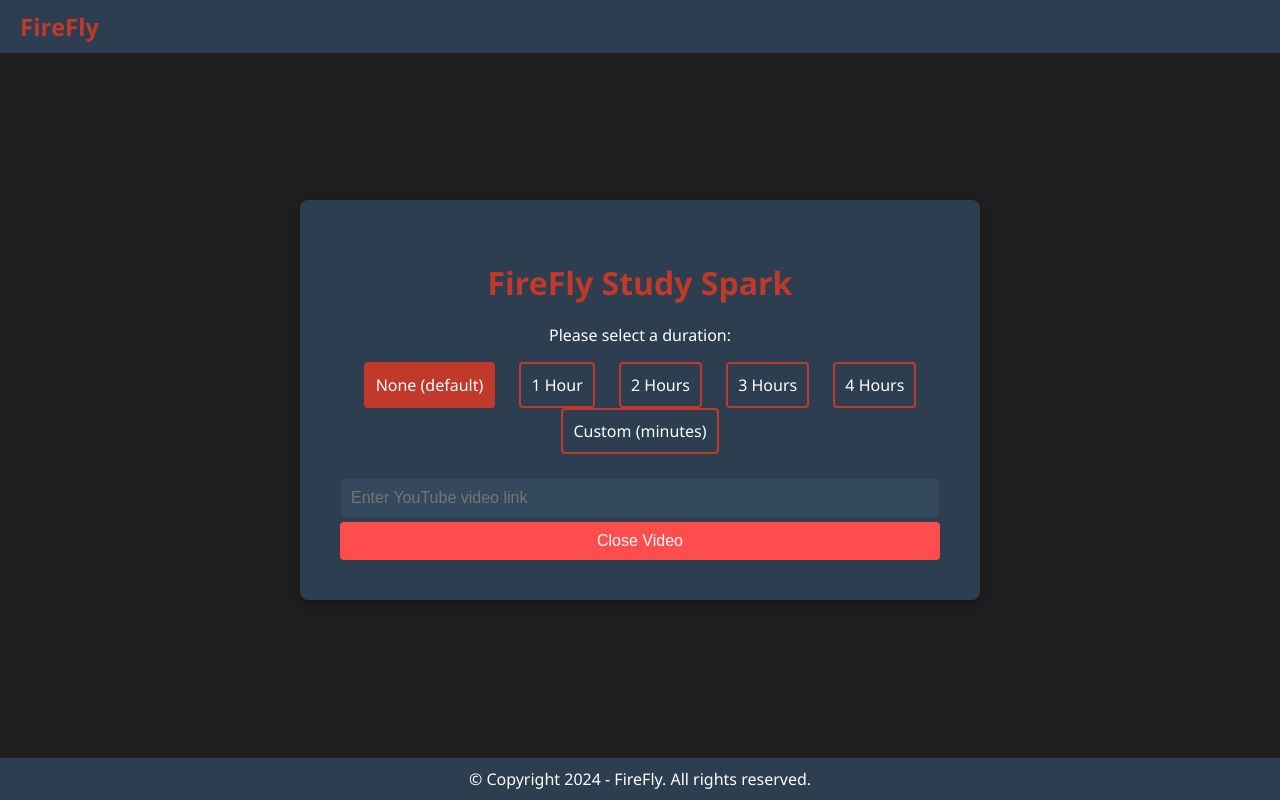
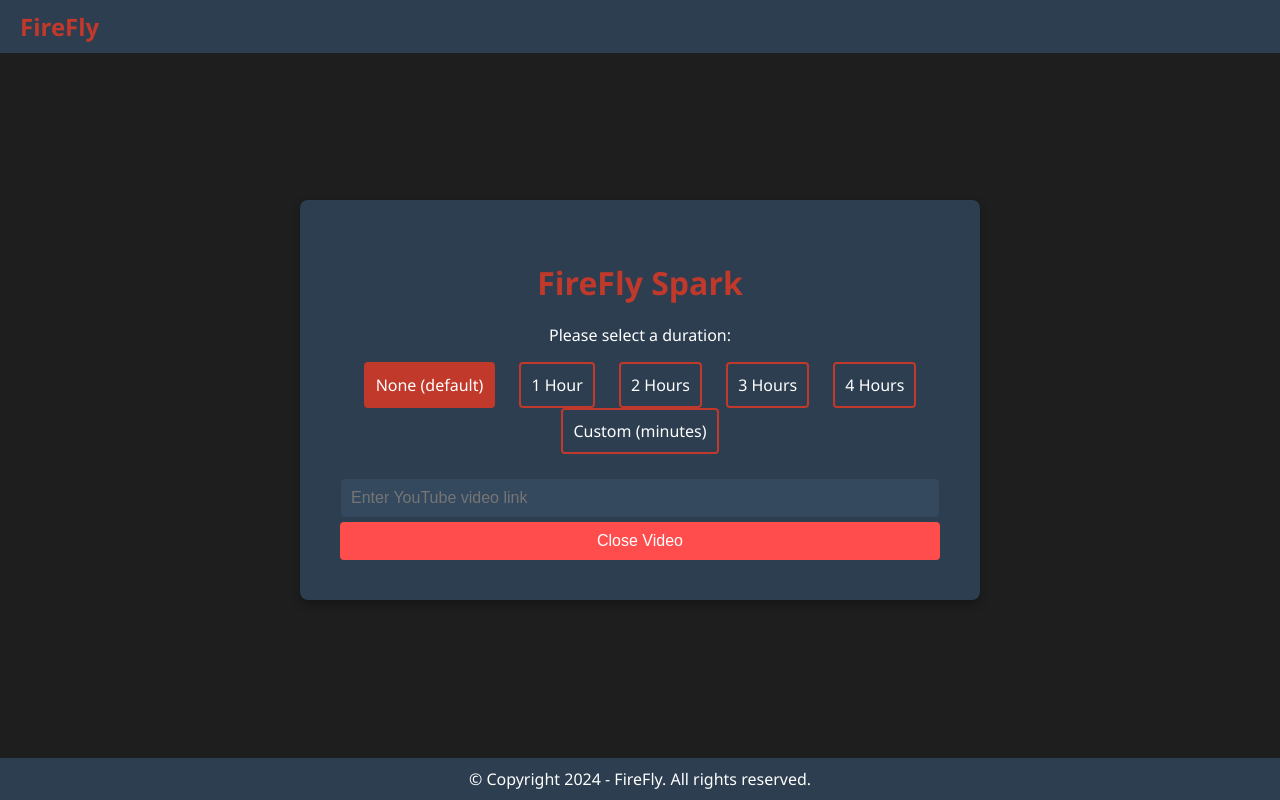
Before and after one commit to divyanshugupta0/fireflyspark, a plain HTML site: page spark.html in a window 1280 px wide. Drawn offline with Linux system fonts and the light colour scheme.

Commit message:
Update spark.html

```diff
--- a/spark.html
+++ b/spark.html
@@ -3,7 +3,7 @@
 <head>
     <meta charset="UTF-8">
     <meta name="viewport" content="width=device-width, initial-scale=1.0">
-    <title>Scheduled Interval Action</title>
+    <title>Firefly Spark</title>
     <style>
         /* Reset and base styles */
         body {
@@ -419,7 +419,7 @@
 </header>
 <body>
     <div class="container">
-        <h1>FireFly Study Spark</h1>
+        <h1>FireFly Spark</h1>
         <div class="form-group">
             <p>Please select a duration:</p>
             <input type="radio" id="None" name="duration" onclick="selectDuration('None')" checked>
```
